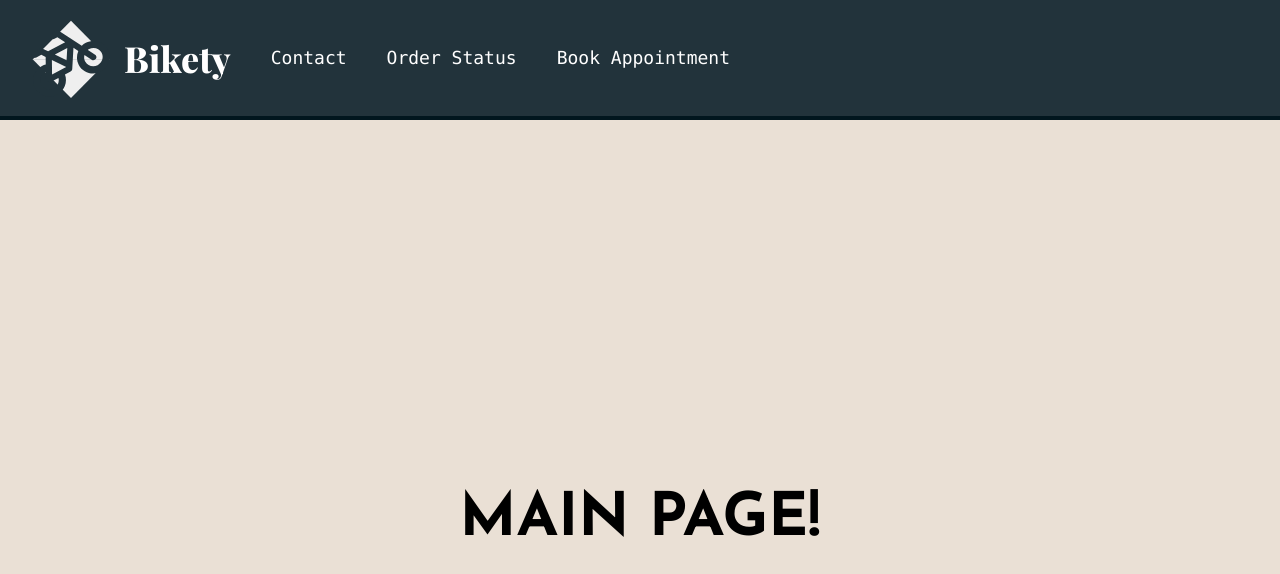
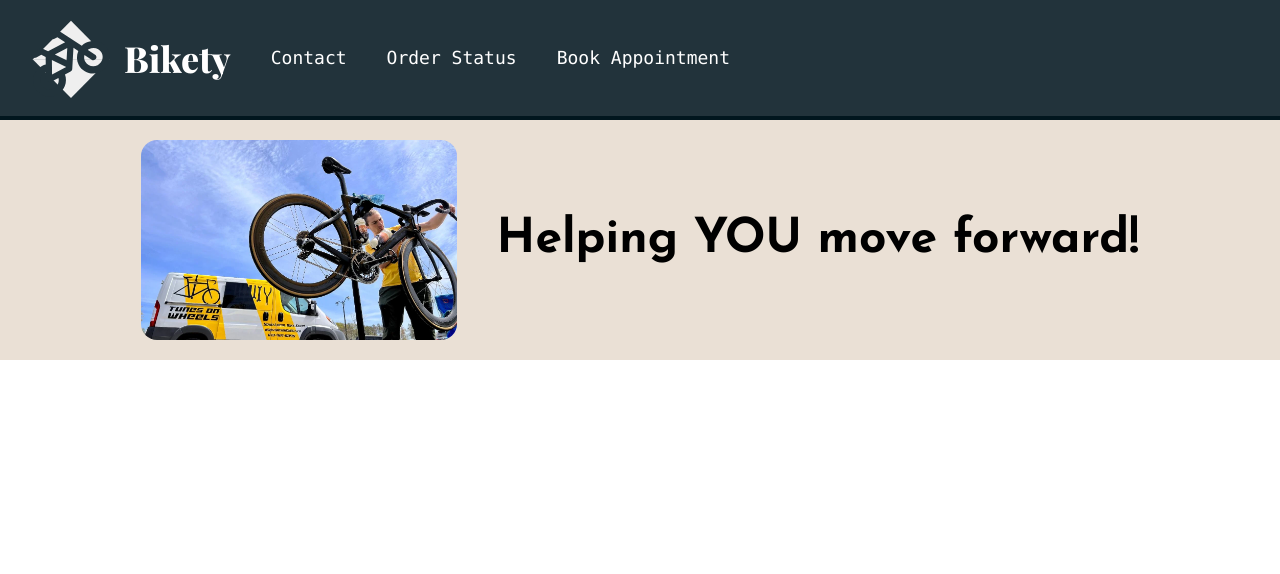
Before and after one commit to Jad-Kreit29/Bike-Repair-Site, a React (Vite) app: page / in a window 1280 px wide. Shown: the top 574 px of the page. Built offline with nearby package versions, Linux system fonts and the light colour scheme; a web font is replaced by a local one.

Commit message:
Working on the HomePage

```diff
--- a/src/pages/Homepage.jsx
+++ b/src/pages/Homepage.jsx
@@ -1,11 +1,23 @@
 import React from 'react'
+import RepairImage from '../images/repair_image.png'
 
 const Homepage = () => {
   return (
 
     <div className='bg-[#EAE0D5]'>
 
-      <h1 className='flex font-josefin text-6xl font-extrabold h-screen justify-center items-center'>MAIN PAGE!</h1>
+      <div className='flex justify-center items-center space-x-4 py-5'>
+
+        <img src={RepairImage} className='h-50 rounded-2xl'/>
+
+        <div className='ml-6'>
+
+          <h1 className='flex font-josefin text-5xl font-extrabold'>Helping YOU move forward!</h1>
+
+        </div>
+
+
+      </div>
 
     </div>
 
```
Also changed, not shown: src/images/repair_image.png (added).
